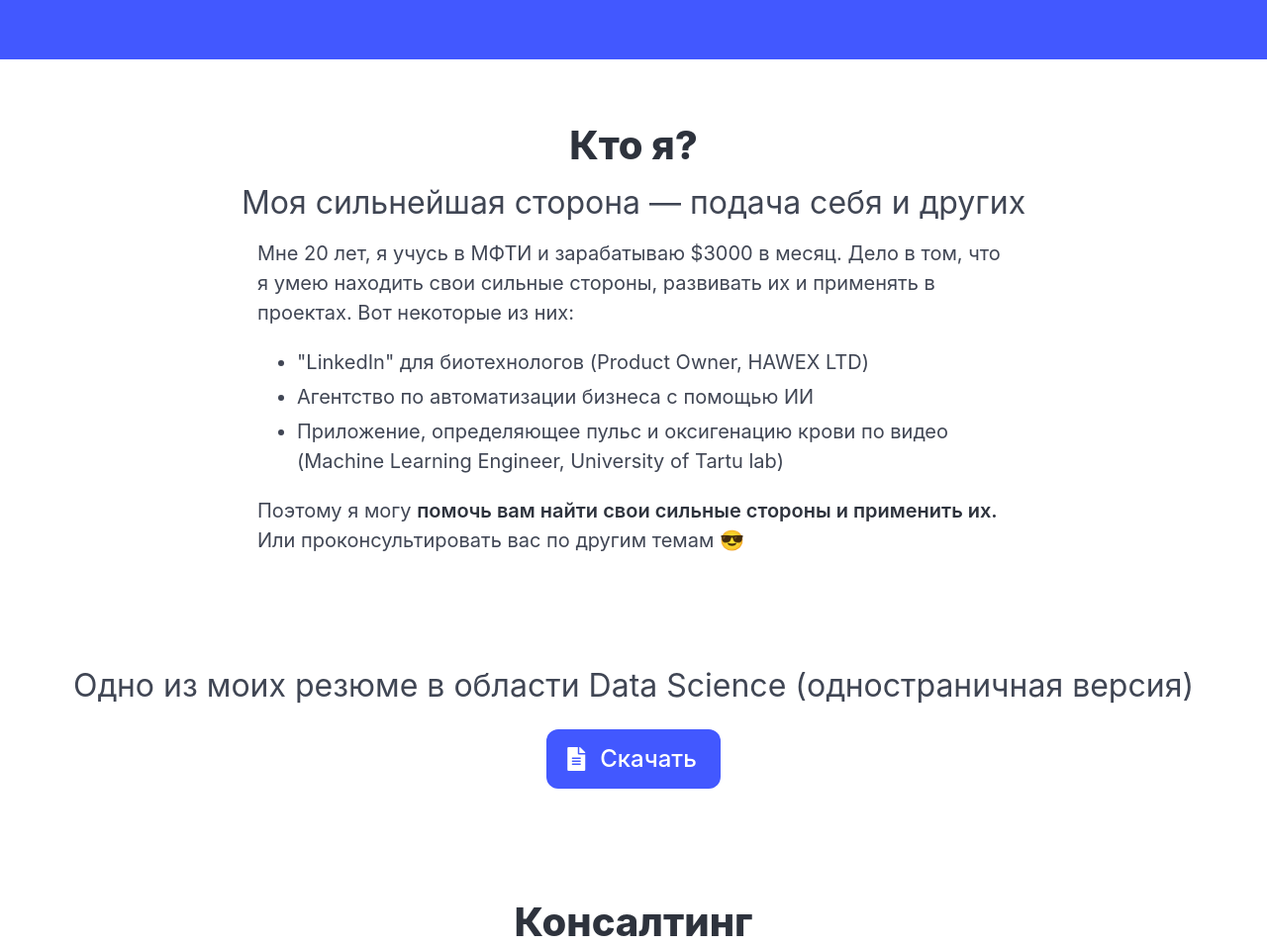
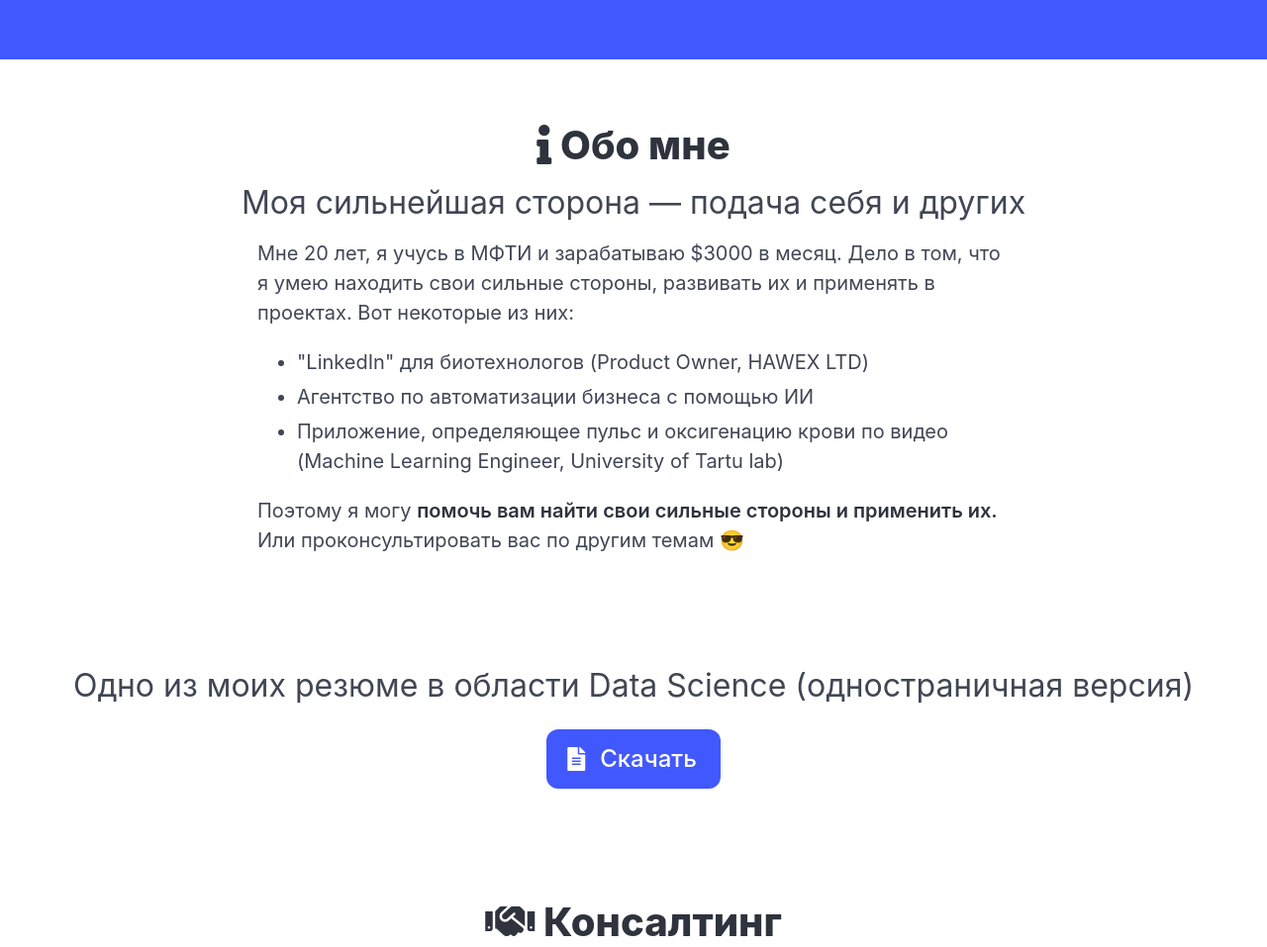
Before and after one commit to dreamtim1/dreamtim1.github.io, a plain HTML site: page index.html in a window 1280 px wide. Shown: the part 740-1697 px from the top of the page at 99% size. Drawn offline with Linux system fonts and the light colour scheme.

Commit message:
fa icons to titles

```diff
--- a/index.html
+++ b/index.html
@@ -68,7 +68,10 @@
   <section class="section" id="about">
     <!-- Title -->
     <div class="section-heading centered">
-      <h3 class="title is-2">Кто я?</h3>
+      <h3 class="title is-2">
+        <i class="fas fa-info"></i>
+        Обо мне
+      </h3>
       <h4 class="subtitle is-3">Моя сильнейшая сторона — подача себя и других</h4>
     </div>
 
@@ -119,7 +122,10 @@
   <section class="section" id="consulting">
     <div class="container is-size-5">
       <div class="section-heading centered">
-        <h3 class="title is-2">Консалтинг</h3>
+        <h3 class="title is-2">
+          <i class="fas fa-handshake"></i>
+          Консалтинг
+        </h3>
         <p>
           <a href="https://calendar.app.google/39cyB1g8WQMD3qmy7" class="button is-link is-large">
             <span class="icon">
@@ -188,7 +194,10 @@
   <section class="section" id="reviews">
     <div class="container">
       <div class="section-heading centered">
-        <h3 class="title is-2">Отзывы</h3>
+        <h3 class="title is-2">
+          <i class="fas fa-star"></i>
+          Отзывы
+        </h3>
       </div>
 
       <div class="columns is-centered is-size-5">
```
